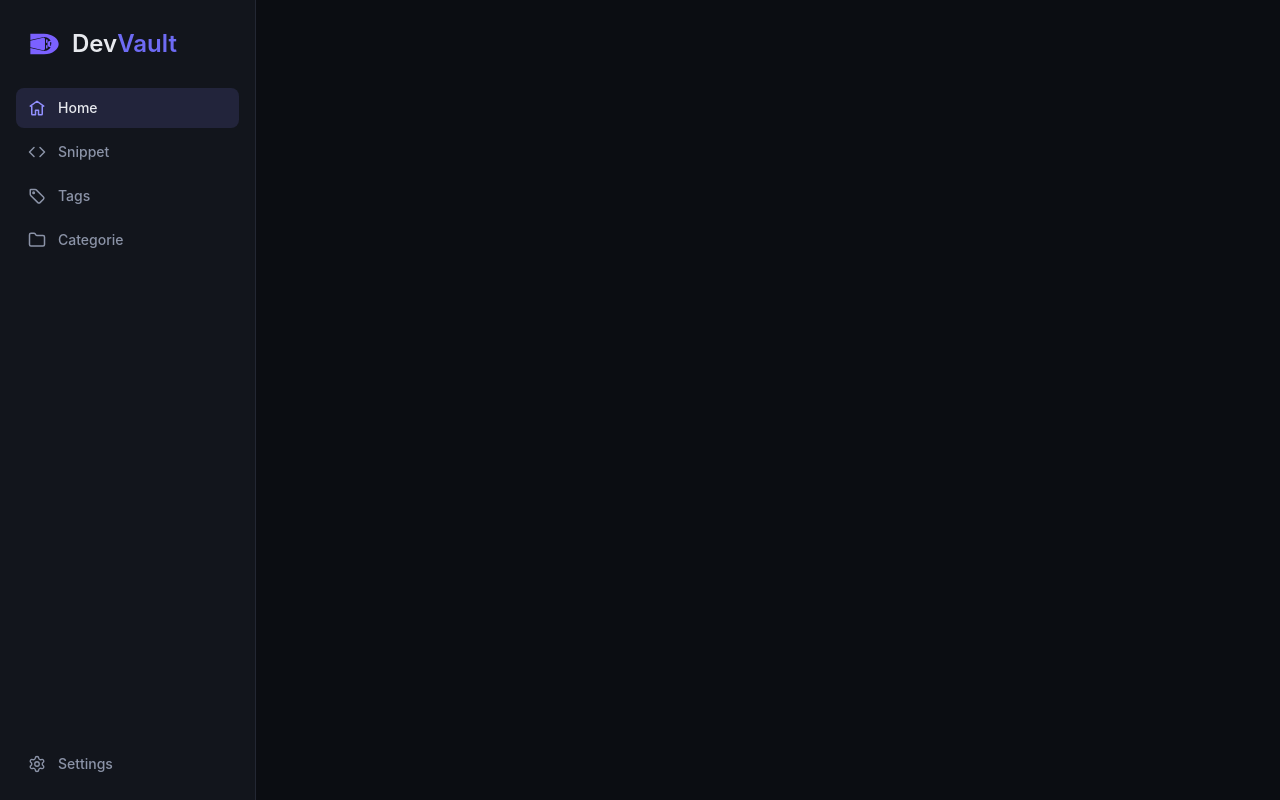
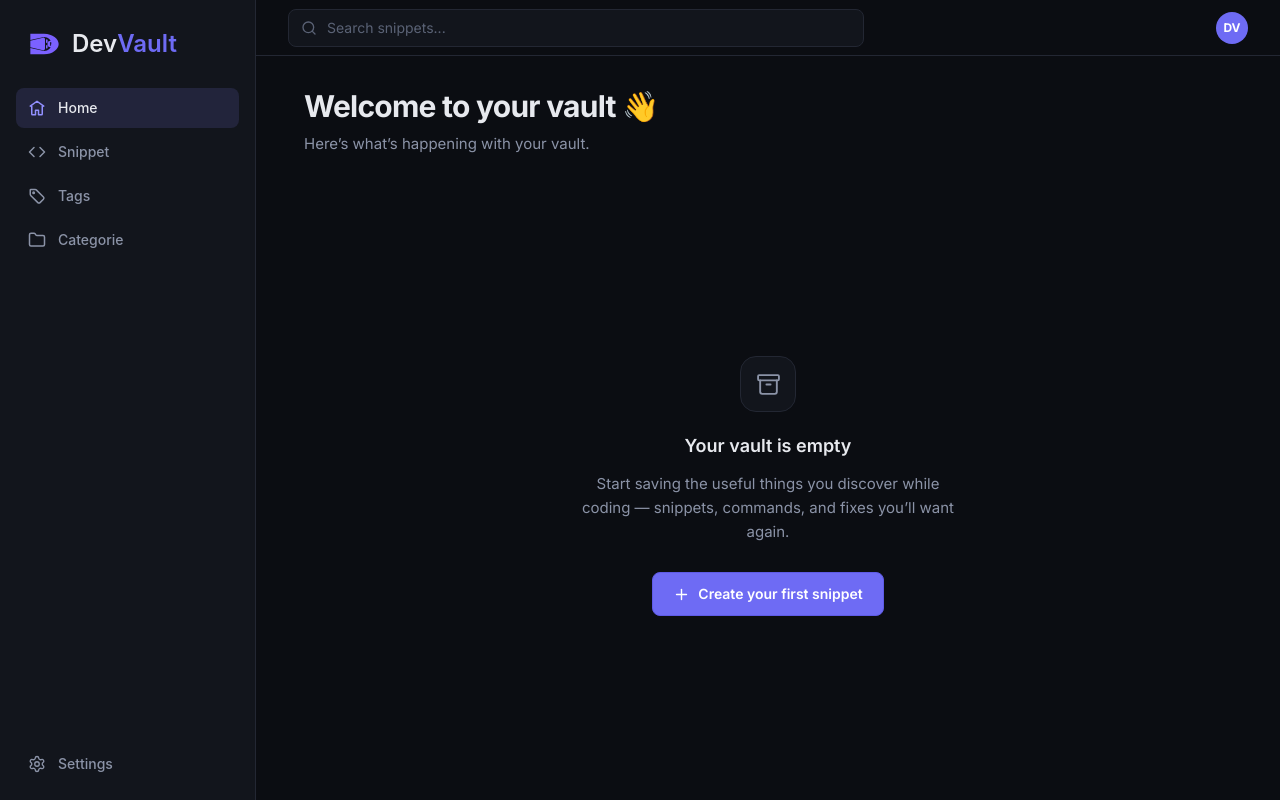
Before and after one commit to PrabhatBargoti/DevVault, a React (Vite) app in the folder Client/: page /Home in a window 1280 px wide. Built offline with nearby package versions, Linux system fonts and the light colour scheme.

Commit message:
Home page empty version build

```diff
--- a/Client/src/Layouts/Home.jsx
+++ b/Client/src/Layouts/Home.jsx
@@ -6,7 +6,7 @@ import Sidebar from '../Pages/Sidebar';
 
 const Home = () => {
   return (
-    <>
+    <div className="flex min-h-dvh flex-col md:flex-row">
       <SEO
         title="Home"
         description="Your DevVault workspace for managing code snippets, tags, categories, and developer knowledge."
@@ -14,9 +14,10 @@ const Home = () => {
         noIndex
       />
       <Sidebar />
-      <HomeEmpty />
-      <HomeFill />
-    </>
+      <div className="flex min-w-0 flex-1 flex-col">
+        <HomeEmpty />
+      </div>
+    </div>
   )
 }
 
--- a/Client/src/Pages/Homepage/HomeEmpty.jsx
+++ b/Client/src/Pages/Homepage/HomeEmpty.jsx
@@ -1,11 +1,162 @@
-import React from 'react'
+import React, { useEffect, useState } from 'react'
+import { useNavigate, useSearchParams } from 'react-router-dom'
+import { Archive, Search, Bell, Plus } from 'lucide-react'
 
-const HomeEmpty = () => {
+const getAvatarDetails = (user) => {
+  const metadata = user?.user_metadata || user?.userMetadata || {}
+  const identities = Array.isArray(user?.identities) ? user.identities : []
+  const name =
+    user?.name ||
+    user?.fullName ||
+    metadata.full_name ||
+    metadata.name ||
+    metadata.preferred_username ||
+    user?.email ||
+    ''
+  const ownProfileImage =
+    user?.profileImageUrl ||
+    user?.avatarUrl ||
+    metadata.profile_image_url ||
+    metadata.profileImageUrl
+  const providerImage =
+    metadata.avatar_url ||
+    metadata.picture ||
+    identities
+      .filter((identity) => ['google', 'github'].includes(identity.provider))
+      .map((identity) => {
+        const data = identity.identity_data || identity.identityData || {}
+        return data.avatar_url || data.picture || data.avatarUrl
+      })
+      .find(Boolean)
+
+  return {
+    name,
+    imageUrl: ownProfileImage || providerImage || '',
+  }
+}
+
+const ProfileAvatar = ({ user }) => {
+  const { name, imageUrl } = getAvatarDetails(user)
+  const [imageFailed, setImageFailed] = useState(false)
+  const initials = name
+    ? name
+        .trim()
+        .split(/\s+/)
+        .slice(0, 2)
+        .map((part) => part[0])
+        .join('')
+        .toUpperCase()
+    : 'DV'
+
+  useEffect(() => {
+    setImageFailed(false)
+  }, [imageUrl])
+
   return (
-    <div>
-
+    <div
+      aria-label={name ? `Profile: ${name}` : 'User profile'}
+      className="flex h-8 w-8 shrink-0 items-center justify-center overflow-hidden rounded-full bg-[#6E6BF4] text-xs font-bold text-white"
+    >
+      {imageUrl && !imageFailed ? (
+        <img
+          src={imageUrl}
+          alt=""
+          className="h-full w-full object-cover"
+          onError={() => setImageFailed(true)}
+        />
+      ) : (
+        initials
+      )}
     </div>
   )
 }
 
+const DashboardHeader = ({ user }) => {
+  const navigate = useNavigate()
+  const [searchParams] = useSearchParams()
+  const [query, setQuery] = useState(searchParams.get('search') || '')
+
+  const handleSearch = (event) => {
+    event.preventDefault()
+    const search = query.trim()
+    navigate(search ? `/Snippet?search=${encodeURIComponent(search)}` : '/Snippet')
+  }
+
+  return (
+    <header className="flex h-14 items-center justify-between gap-3 border-b border-[#232733] px-4 sm:px-6 lg:px-8">
+      <form
+        role="search"
+        aria-label="Snippet search"
+        onSubmit={handleSearch}
+        className="flex min-w-0 max-w-xl flex-1 items-center gap-2.5 rounded-lg border border-[#232733] bg-[#12151C] px-3 py-2 text-[#5A6275] transition-colors focus-within:border-[#6E6BF4]"
+      >
+        <Search aria-hidden="true" size={16} className="shrink-0" />
+        <input
+          type="search"
+          aria-label="Search snippets"
+          placeholder="Search snippets..."
+          value={query}
+          onChange={(event) => setQuery(event.target.value)}
+          className="min-w-0 flex-1 bg-transparent text-sm text-[#E7E9EE] outline-none placeholder:text-[#5A6275]"
+        />
+        <button type="submit" className="sr-only">Search snippets</button>
+      </form>
+
+      <div className="flex shrink-0 items-center gap-3">
+        <ProfileAvatar user={user} />
+      </div>
+    </header>
+  )
+}
+
+const EmptyVaultState = () => {
+  const navigate = useNavigate()
+
+  return (
+    <section
+      aria-labelledby="empty-vault-title"
+      className="flex w-full max-w-md flex-col items-center px-5 text-center"
+    >
+      <div className="flex h-14 w-14 items-center justify-center rounded-2xl border border-[#232733] bg-[#12151C] text-[#8B93A7]">
+        <Archive aria-hidden="true" size={25} strokeWidth={1.8} />
+      </div>
+      <h2 id="empty-vault-title" className="mt-5 text-base font-semibold text-[#E7E9EE] sm:text-lg">
+        Your vault is empty
+      </h2>
+      <p className="mt-3 max-w-sm text-sm leading-6 text-[#8B93A7] sm:text-[15px]">
+        Start saving the useful things you discover while coding — snippets,
+        commands, and fixes you’ll want again.
+      </p>
+      <button
+        type="button"
+        onClick={() => navigate('/Snippet')}
+        className="mt-7 inline-flex min-h-11 w-full cursor-pointer items-center justify-center gap-2 rounded-lg border border-[#5E5AE6] bg-[#6E6BF4] px-5 py-2.5 text-sm font-semibold text-white transition-colors hover:bg-[#8280F7] focus-visible:outline-2 focus-visible:outline-offset-2 focus-visible:outline-[#9290FF] active:scale-[0.98] sm:w-auto"
+      >
+        <Plus aria-hidden="true" size={17} />
+        Create your first snippet
+      </button>
+    </section>
+  )
+}
+
+const HomeEmpty = ({ user }) => (
+  <div className="flex min-h-[calc(100dvh-4.5rem)] flex-1 flex-col bg-[#0B0D12] md:min-h-dvh">
+    <DashboardHeader user={user} />
+    <main className="flex flex-1 flex-col">
+      <section className="px-5 pb-4 pt-7 sm:px-6 sm:pt-8 lg:px-12">
+        <h1 className="text-2xl font-bold tracking-tight text-[#E7E9EE] sm:text-3xl">
+          Welcome to your vault <span aria-hidden="true">👋</span>
+        </h1>
+        <p className="mt-2 text-sm leading-6 text-[#8B93A7] sm:text-[15px]">
+          Here’s what’s happening with your vault.
+        </p>
+      </section>
+
+      <div className="flex flex-1 items-center justify-center py-10 sm:py-12">
+        <EmptyVaultState />
+      </div>
+    </main>
+  </div>
+)
+
 export default HomeEmpty
```
